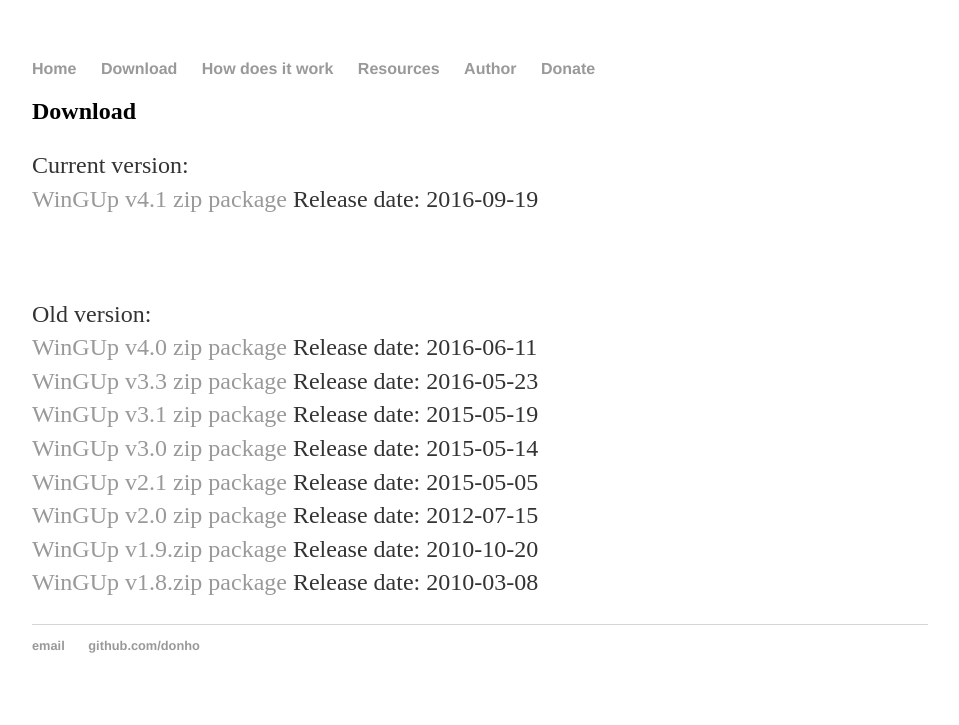
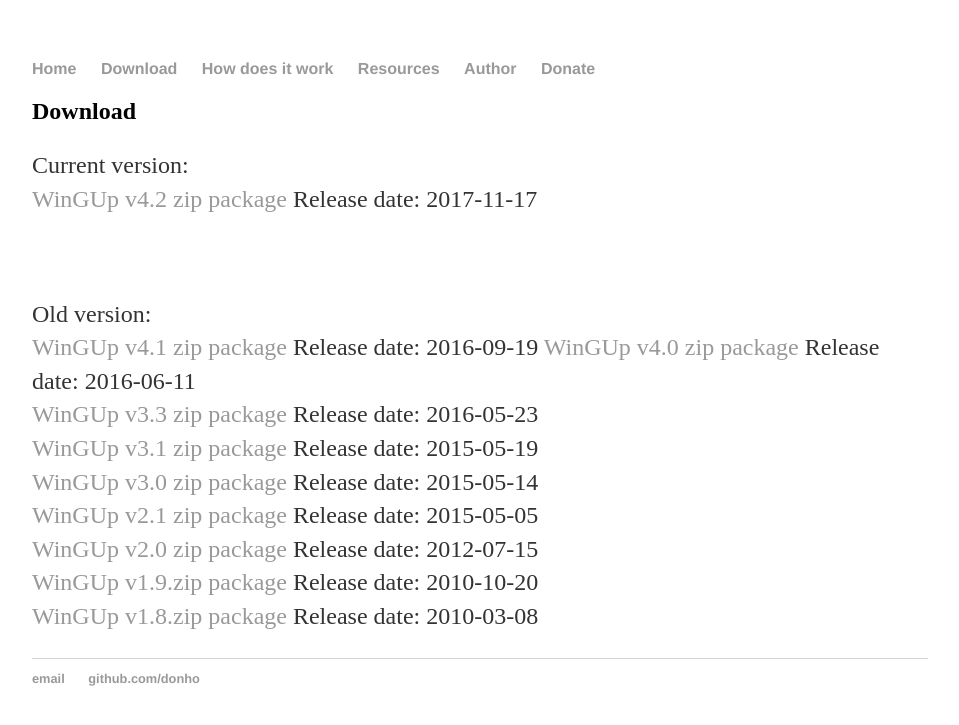
Before and after one commit to gupwin32/gupwin32.github.io, a Jekyll site: the page built from download/index.html, in a window 1280 px wide. Shown: the top 725 px of the page, without its empty margins (160-1119 px from the left). Built offline with Jekyll 4.4.1, drawn with Linux system fonts in a browser that asks for light colours.

Commit message:
Update index.html

```diff
--- a/download/index.html
+++ b/download/index.html
@@ -6,11 +6,12 @@ title: Download
 <h2>Download</h2>
 <p>
 Current version:<br/>
-<a href="https://github.com/gup4win/wingup/releases/tag/v4.1" target="_blank">WinGUp v4.1 zip package</a> Release date: 2016-09-19
+<a href="https://github.com/gup4win/wingup/releases/tag/v4.2" target="_blank">WinGUp v4.2 zip package</a> Release date: 2017-11-17
 </p>
 <p>&nbsp;</p>
 <p>
 Old version:<br/>
+<a href="https://github.com/gup4win/wingup/releases/tag/v4.1" target="_blank">WinGUp v4.1 zip package</a> Release date: 2016-09-19
 <a href="https://github.com/gup4win/wingup/releases/tag/v4" target="_blank">WinGUp v4.0 zip package</a> Release date: 2016-06-11<br/>
 <a href="https://github.com/gup4win/wingup/releases/tag/v3.3" target="_blank">WinGUp v3.3 zip package</a> Release date: 2016-05-23<br/>
 <a href="/repository/wingup.v3.1.bin.zip">WinGUp v3.1 zip package</a> Release date: 2015-05-19<br/>
```
